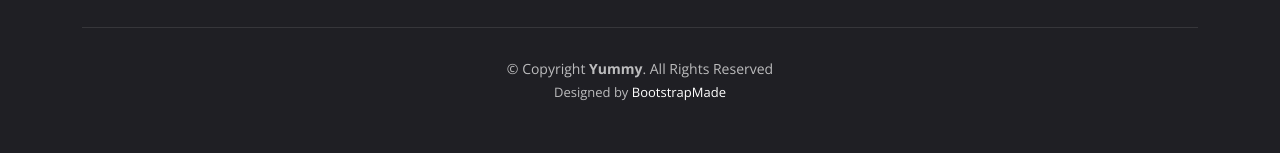
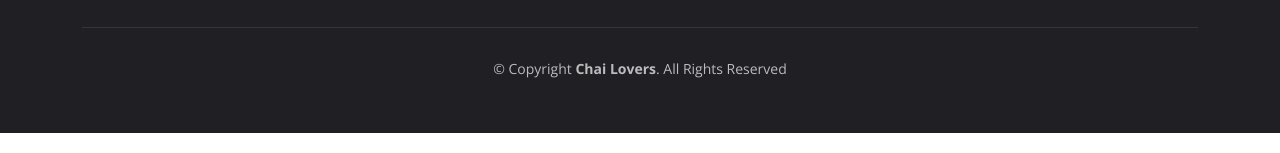
Before and after one commit to anchal1233/Yummy, a plain HTML site: page index.html in a window 1280 px wide. Shown: the part 5649-5802 px from the top of the page. Drawn offline with nearby package versions, Linux system fonts and the light colour scheme.

Commit message:
Update index.html
Signed-off-by: Anchal Mishra <136411017+anchal1233@users.noreply.github.com>

```diff
--- a/index.html
+++ b/index.html
@@ -684,14 +684,14 @@ At Chai Lovers, we believe that a perfect cup of chai can uplift your spirits an
 
     <div class="container">
       <div class="copyright">
-        &copy; Copyright <strong><span>Yummy</span></strong>. All Rights Reserved
+        &copy; Copyright <strong><span>Chai Lovers</span></strong>. All Rights Reserved
       </div>
       <div class="credits">
         <!-- All the links in the footer should remain intact. -->
         <!-- You can delete the links only if you purchased the pro version. -->
         <!-- Licensing information: https://bootstrapmade.com/license/ -->
         <!-- Purchase the pro version with working PHP/AJAX contact form: https://bootstrapmade.com/yummy-bootstrap-restaurant-website-template/ -->
-        Designed by <a href="https://bootstrapmade.com/">BootstrapMade</a>
+
       </div>
     </div>
 
```
